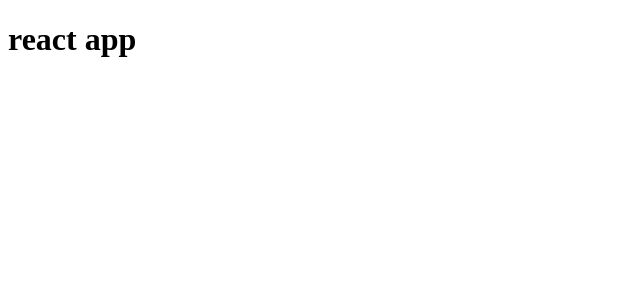
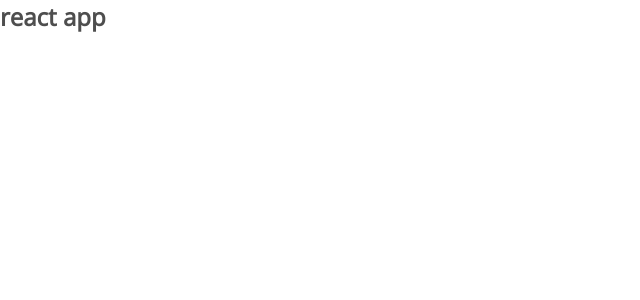
Before and after one commit to Astrocoders/fullstack-challenge, a React (Create React App) app in the folder challenge/: page / in a window 1280 px wide. Shown: the top 300 px of the page, without its empty margins (0-640 px from the left). Built offline with nearby package versions, Linux system fonts and the light colour scheme.

Commit message:
feat(styled-conponents): global style

```diff
--- a/challenge/package.json
+++ b/challenge/package.json
@@ -8,6 +8,7 @@
     "@types/node": "12.6.3",
     "@types/react": "16.8.23",
     "@types/react-dom": "16.8.4",
+    "@types/styled-components": "^4.1.18",
     "apollo-cache-inmemory": "^1.6.2",
     "apollo-client": "^2.6.3",
     "apollo-link": "^1.2.12",
--- a/challenge/src/App.tsx
+++ b/challenge/src/App.tsx
@@ -1,9 +1,10 @@
 import React from 'react';
-
+import GlobalStyle from './styles/global'
 
 const App: React.FC = () => {
   return (
     <div className="App">
+      <GlobalStyle />
       <h1>react app</h1>
     </div>
   );
--- /dev/null
+++ b/challenge/src/styles/global.ts
@@ -0,0 +1,22 @@
+import { createGlobalStyle } from 'styled-components'
+
+export default createGlobalStyle`
+    * {
+        margin: 0;
+        padding: 0;
+        outline: 0;
+        box-sizing: border-box;
+    }
+    body {
+        @import url('https://fonts.googleapis.com/css?family=Open+Sans&display=swap');
+        font-family: 'Open Sans', sans-serif;
+        font-size: 12px;
+        background: #ffffff;
+        color: #4e4e4e;
+        text-rendering: optimizeLegibility;
+        -webkit-font-smoothing: antialiased;
+    }
+    html, border-style, #root {
+        height: 100%;
+    }
+`;
```
Also changed, not shown: 1 other file (tests, documents, lock files or other folders).
